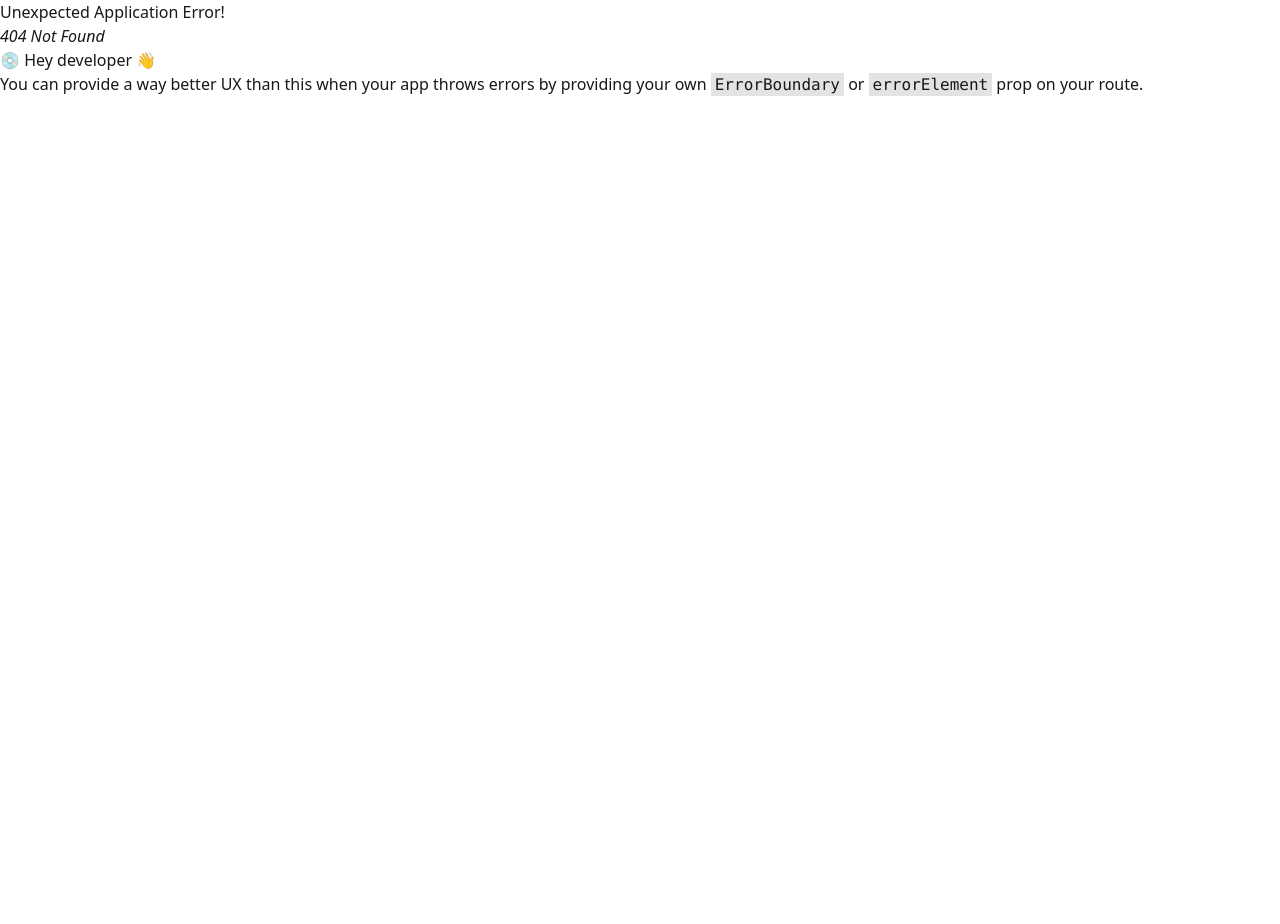
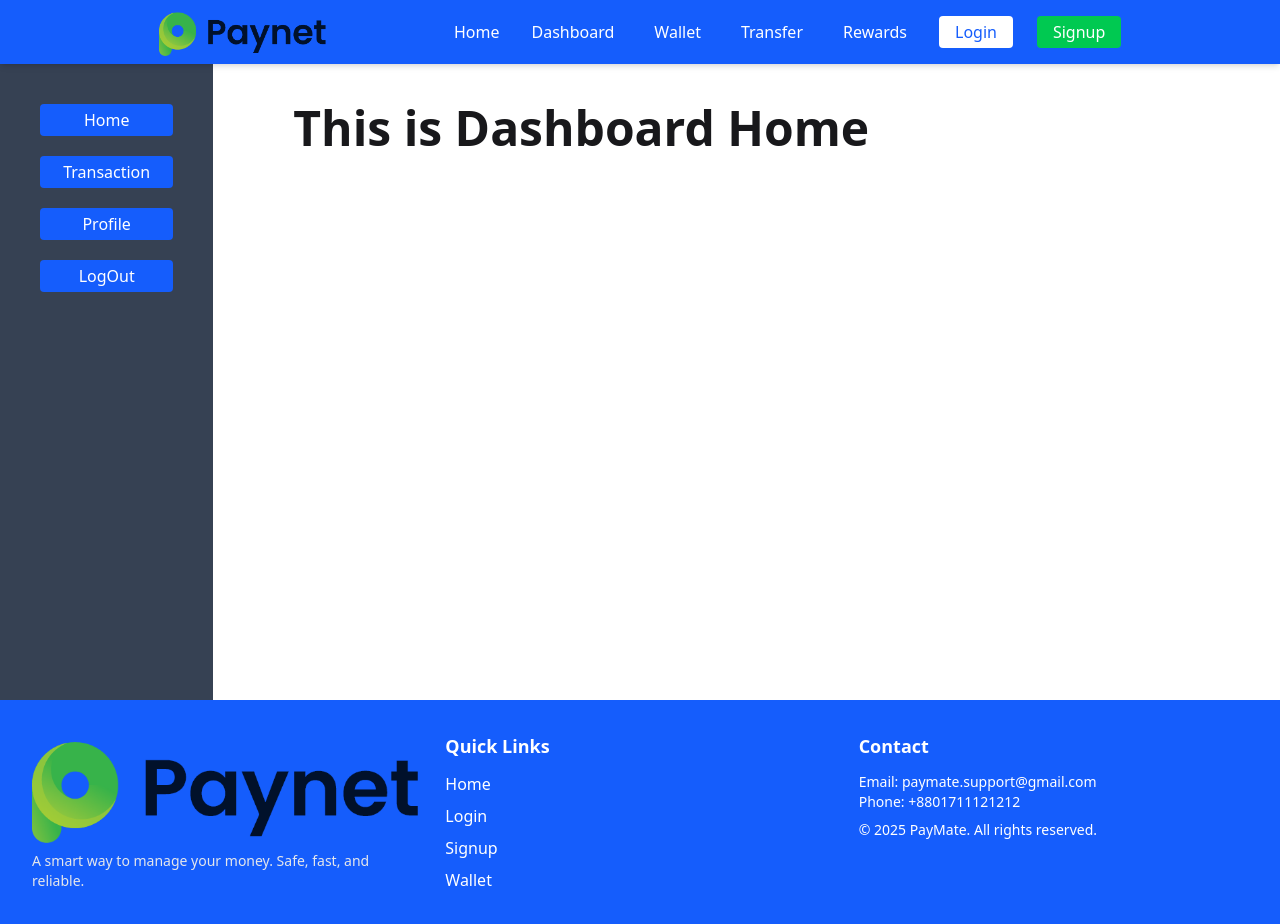
Before and after one commit to mithun41/digital-wallet-client, a React (Vite) app: page /dashboard in a window 1280 px wide. Before the commit this address had no page. Before the commit the page ends 800 px from the top, so only its background shows below. Built offline with nearby package versions, Linux system fonts and the light colour scheme.

Commit message:
added dashboard and

```diff
--- a/src/Components/Footer/Footer.jsx
+++ b/src/Components/Footer/Footer.jsx
@@ -1,14 +1,15 @@
 import React from "react";
 import { Link } from "react-router";
+import logo from '../../assets/logo2.png'
 
 const Footer = () => {
   return (
-    <footer className="bg-blue-600 text-white mt-10">
+    <footer className="bg-blue-600 text-white">
       <div className="max-w-7xl mx-auto px-4 sm:px-6 lg:px-8 py-8">
         <div className="grid grid-cols-1 md:grid-cols-3 gap-6 text-center md:text-left">
           {/* Logo & About */}
           <div>
-            <h2 className="text-2xl font-bold">PayMate</h2>
+            <h2 className=""><img src={logo} alt="" /></h2>
             <p className="text-sm mt-2 text-gray-200">
               A smart way to manage your money. Safe, fast, and reliable.
             </p>
--- a/src/Components/Navbar/Navbar.jsx
+++ b/src/Components/Navbar/Navbar.jsx
@@ -19,7 +19,7 @@ const Navbar = ({ isLoggedIn }) => {
             <Link to="/" className="flex items-center">
               <img
                 src={navberImg}
-                alt="PayMate Logo"
+                alt="PayNate Logo"
                 className="h-12 w-auto object-contain"
               />
             </Link>
@@ -33,6 +33,9 @@ const Navbar = ({ isLoggedIn }) => {
 
             {!isLoggedIn && (
               <>
+              <Link to='/dashboard' className="hover:text-gray-200 px-2 py-1 rounded block">
+              Dashboard
+              </Link>
                 <Link
                   to="/wallet"
                   className="hover:text-gray-200 px-2 py-1 rounded block"
--- /dev/null
+++ b/src/Layouts/dashboardLayout/DashboardLayout.jsx
@@ -0,0 +1,77 @@
+import React, { useState } from "react";
+import { CiMenuBurger } from "react-icons/ci";
+import { Link, Outlet } from "react-router";
+
+const DashboardLayout = () => {
+  const [menuBar, setMenuBar] = useState(false);
+  const handleMenuBar = () => {
+    setMenuBar(!menuBar);
+  };
+  return (
+    <div className="flex gap-10 pt-16 min-h-[calc(100vh-100px)] w-12/12 mx-auto relative">
+      <div className=" w-2/12  flex-col gap-5 text-white text-center px-5 xl:px-10 bg-gray-700 py-10 hidden lg:flex">
+        <Link
+          to="/dashboard"
+          className="hover:text-gray-200 px-5 py-1 bg-[#155DFC] rounded block"
+        >
+          Home
+        </Link>
+        <Link
+          to="/dashboard/transaction"
+          className="hover:text-gray-200 px-5 py-1 bg-[#155DFC] rounded block"
+        >
+          Transaction
+        </Link>
+        <Link
+          to="/dashboard/profile"
+          className="hover:text-gray-200 px-5 py-1 bg-[#155DFC] rounded block"
+        >
+          Profile
+        </Link>
+        <button className="hover:text-gray-200 cursor-pointer px-5 py-1 bg-[#155DFC] rounded block">
+          LogOut
+        </button>
+      </div>
+      <div>
+        <CiMenuBurger
+          onClick={handleMenuBar}
+          className="absolute top-20 cursor-pointer opacity-50 hover:opacity-100 transition-all duration-500 ease-linear bg-[#155DFC] h-16 w-16 ml-10 p-3 rounded-full left-2 z-50 flex lg:hidden"
+        />
+        <div
+          className={`lg:hidden
+    absolute bg-gray-700/50 backdrop-blur p-5 rounded-2xl  flex flex-col gap-5
+    transition-all duration-300
+    ${menuBar ? "left-10 top-38 opacity-100" : "-left-20 top-38 opacity-0"}
+  `}
+        >
+          <Link
+            to="/dashboard"
+            className="hover:text-gray-200 px-5 py-1 bg-[#155DFC] rounded block"
+          >
+            Home
+          </Link>
+          <Link
+            to="/dashboard/transaction"
+            className="hover:text-gray-200 px-5 py-1 bg-[#155DFC] rounded block"
+          >
+            Transaction
+          </Link>
+          <Link
+            to="/dashboard/profile"
+            className="hover:text-gray-200 px-5 py-1 bg-[#155DFC] rounded block"
+          >
+            Profile
+          </Link>
+          <button className="hover:text-gray-200 cursor-pointer px-5 py-1 bg-[#155DFC] rounded block">
+            LogOut
+          </button>
+        </div>
+      </div>
+      <div>
+        <Outlet></Outlet>
+      </div>
+    </div>
+  );
+};
+
+export default DashboardLayout;
--- /dev/null
+++ b/src/Pages/dashboard/DashboardHome.jsx
@@ -0,0 +1,11 @@
+import React from 'react';
+
+const DashboardHome = () => {
+    return (
+        <div className='text-center mt-10 text-5xl font-bold'>
+            This is Dashboard Home
+        </div>
+    );
+};
+
+export default DashboardHome;
--- /dev/null
+++ b/src/Pages/dashboard/Profile.jsx
@@ -0,0 +1,13 @@
+import React from 'react';
+
+const Profile = () => {
+    return (
+        <div>
+            <div className='text-center mt-10 text-5xl font-bold'>
+            This is Profile
+        </div>
+        </div>
+    );
+};
+
+export default Profile;
--- /dev/null
+++ b/src/Pages/dashboard/Transaction.jsx
@@ -0,0 +1,11 @@
+import React from 'react';
+
+const Transaction = () => {
+    return (
+        <div className='text-center mt-10 text-5xl font-bold'>
+            This is Transaction Page
+        </div>
+    );
+};
+
+export default Transaction;
--- a/src/Routes/Routes.jsx
+++ b/src/Routes/Routes.jsx
@@ -4,6 +4,10 @@ import Home from "../Pages/Home/Home/Home";
 import Login from "../Pages/Login/Login";
 import Register from "../Pages/Registration/Register";
 import SendMoney from "../Pages/sendMoney/SendMoney";
+import DashboardLayout from "../Layouts/dashboardLayout/DashboardLayout";
+import DashboardHome from "../Pages/dashboard/DashboardHome";
+import Transaction from "../Pages/dashboard/Transaction";
+import Profile from "../Pages/dashboard/Profile";
 
 export const router = createBrowserRouter([
   {
@@ -15,6 +19,24 @@ export const router = createBrowserRouter([
       { path: "signup", Component: Register },
       {
         path: 'Send_money', Component: SendMoney
+      },
+      {
+        path: '/dashboard',
+        Component: DashboardLayout,
+        children: [
+          {
+            index: true,
+            Component: DashboardHome
+          },
+          {
+            path: '/dashboard/transaction',
+            Component: Transaction
+          },
+          {
+            path: '/dashboard/Profile',
+            Component: Profile
+          }
+        ]
       }
     ],
   },
```
